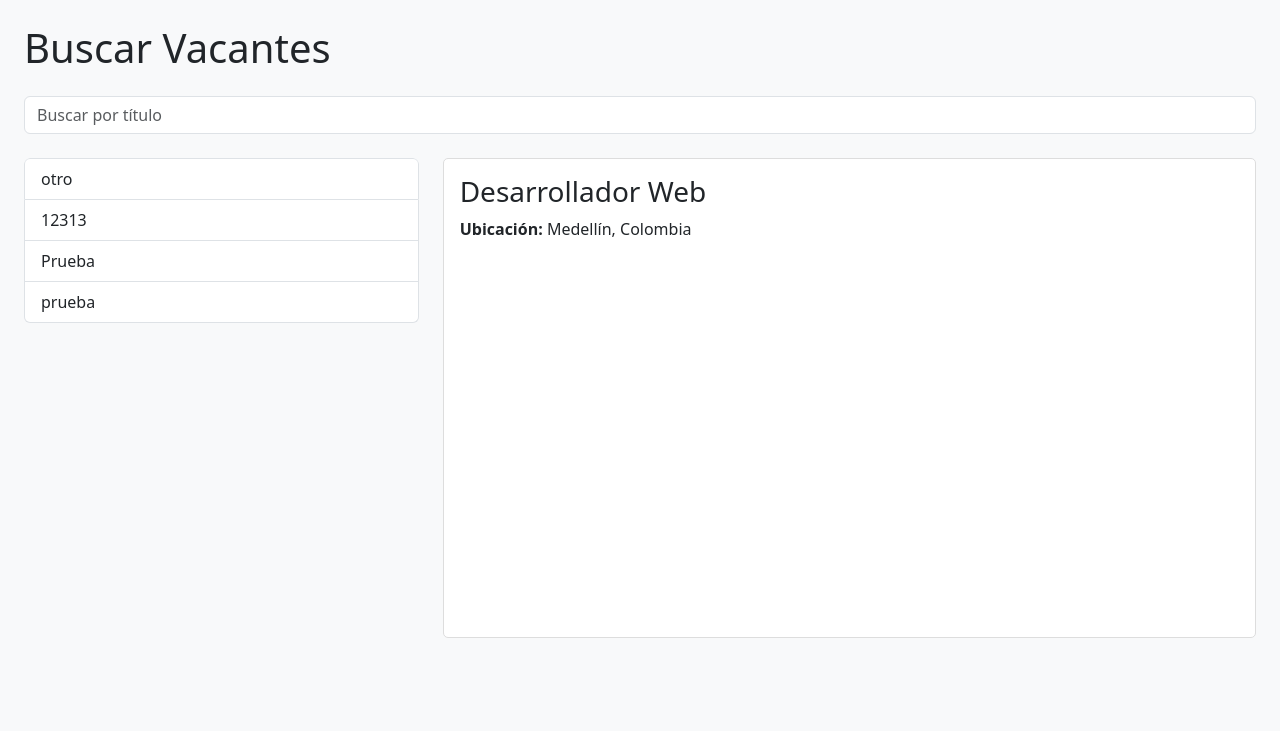
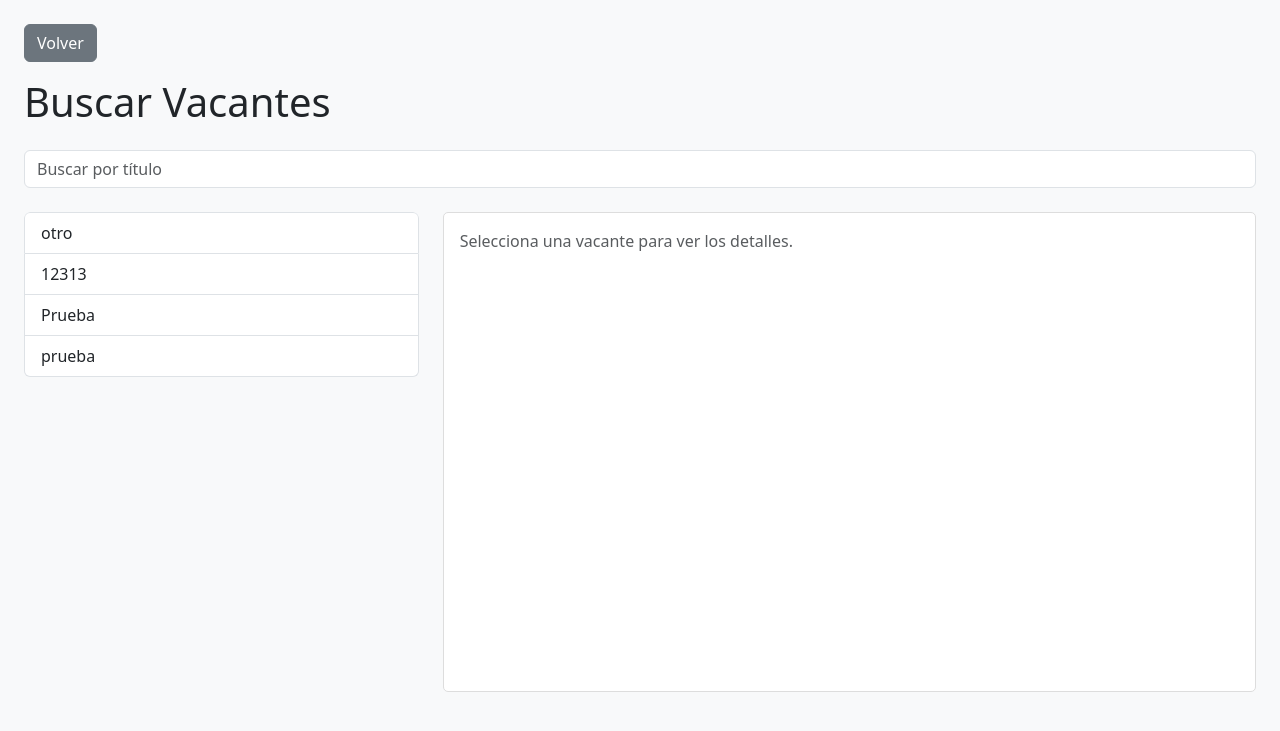
Before and after one commit to Sramirezr/TalentMatch, a Django app: page /postulante/ in a window 1280 px wide. Shown: the top 731 px of the page. Run offline with Django 4.2, Linux system fonts and the light colour scheme; data comes from the database, SQL or seed files in the repository; both versions use the stored data as it was after the commit.

```diff
--- a/pages/templates/pages/postulante.html
+++ b/pages/templates/pages/postulante.html
@@ -21,6 +21,9 @@
 </head>
 <body class="bg-light p-4">
 
+    <a href="{% url 'home' %}" class="btn btn-secondary mb-3">Volver</a>
+    <!-- Si no tienes la url, puedes usar: <a href="/home/" class="btn btn-secondary mb-3">Volver</a> -->
+
     <h1 class="mb-4">Buscar Vacantes</h1>
 
     <!-- Buscador -->
@@ -28,13 +31,13 @@
         <input type="text" name="q" value="{{ query }}" class="form-control" placeholder="Buscar por título">
     </form>
 
-    <!-- Contenedor con dos columnas -->
     <div class="row">
         <!-- Lista de vacantes -->
         <div class="col-md-4">
             <div class="list-group vacantes-lista">
                 {% for vacante in vacantes %}
-                    <a href="#" class="list-group-item list-group-item-action">
+                    <a href="?vacante_id={{ vacante.id }}{% if query %}&q={{ query }}{% endif %}"
+                       class="list-group-item list-group-item-action {% if vacante.id|stringformat:"s" == selected_id %}active{% endif %}">
                         {{ vacante.titulo }}
                     </a>
                 {% empty %}
@@ -42,10 +45,22 @@
                 {% endfor %}
             </div>
         </div>
-
         <!-- Detalle de la vacante -->
         <div class="col-md-8">
             <div class="vacante-detalle">
-                <h3>Desarrollador Web</h3>
-                <p><strong>Ubicación:</strong> Medellín, Colombia</p>
-                <p>
+                {% if vacante_seleccionada %}
+                    <h3>{{ vacante_seleccionada.titulo }}</h3>
+                    <p><strong>Ubicación:</strong> {{ vacante_seleccionada.ubicacion }}</p>
+                    <p><strong>Descripción:</strong> {{ vacante_seleccionada.descripcion }}</p>
+                    <p><strong>Palabras clave:</strong> {{ vacante_seleccionada.palabras_clave }}</p>
+                    <p><strong>Rango salarial:</strong> {{ vacante_seleccionada.rango_salarial }}</p>
+                    <p><strong>Fecha de publicación:</strong> {{ vacante_seleccionada.fecha_creacion|date:"d/m/Y H:i" }}</p>
+                {% else %}
+                    <p class="text-muted">Selecciona una vacante para ver los detalles.</p>
+                {% endif %}
+            </div>
+        </div>
+    </div>
+
+</body>
+</html>
--- a/pages/urls.py
+++ b/pages/urls.py
@@ -7,5 +7,5 @@ urlpatterns = [
       path('Reclutador/', views.reclutador_view, name='reclutador'),
       path('Crear_Vacante/', views.crear_vacante_view, name='crear_vacante'),
       path('guardar_vacante/', views.crear_vacante, name='guardar_vacante'),
-
+      path('vacante/reclutador/<int:vacante_id>/', views.detalle_vacante_reclutador, name='detalle_vacante_reclutador'),
 ]
--- a/pages/views.py
+++ b/pages/views.py
@@ -1,4 +1,4 @@
-from django.shortcuts import render, redirect
+from django.shortcuts import render, redirect, get_object_or_404
 from .models import Vacante
 
 # Create your views here.
@@ -7,11 +7,19 @@ def home_view(request):
 
 def postulante_view(request):
     vacantes = Vacante.objects.all().order_by('-fecha_creacion')
-    return render(request, 'pages/postulante.html', {"vacantes": vacantes})
+    selected_id = request.GET.get('vacante_id')
+    vacante_seleccionada = Vacante.objects.filter(pk=selected_id).first() if selected_id else None
+    return render(request, 'pages/postulante.html', {
+        "vacantes": vacantes,
+        "vacante_seleccionada": vacante_seleccionada,
+        "selected_id": selected_id,
+        "query": request.GET.get("q", "")
+    })
 
 
 def reclutador_view(request):
-    return render(request, 'pages/reclutador.html')
+    vacantes = Vacante.objects.all().order_by('-fecha_creacion')
+    return render(request, 'pages/reclutador.html', {'vacantes': vacantes})
 
 def crear_vacante_view(request):
     return render(request, 'pages/crear_vacante.html')
@@ -38,3 +46,7 @@ def crear_vacante(request):
 def panel_reclutador(request):
     vacantes = Vacante.objects.all().order_by('-fecha_creacion')
     return render(request, "panel_reclutador.html", {"vacantes": vacantes})
+
+def detalle_vacante_reclutador(request, vacante_id):
+    vacante = get_object_or_404(Vacante, id=vacante_id)
+    return render(request, 'pages/detalle_vacante_reclutador.html', {'vacante': vacante})
```
Also changed, not shown: pages/templates/pages/reclutador.html (+22 -5 lines), pages/templates/pages/vacante_detalle.html (added, +18 -0 lines), db.sqlite3.
